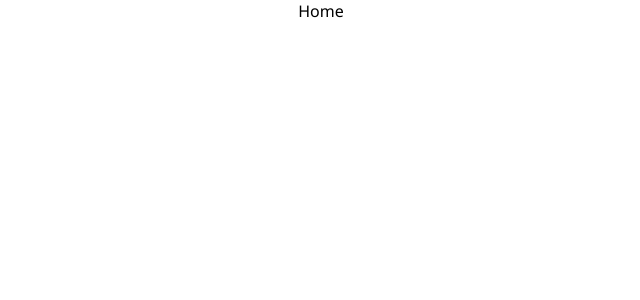
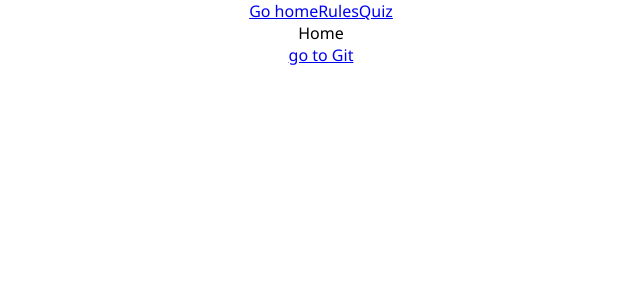
Before and after one commit to IvanovKS/just_a_quiz, a React (Create React App) app: page / in a window 1280 px wide. Shown: the top 300 px of the page, without its empty margins (319-959 px from the left). Built offline with nearby package versions, Linux system fonts and the light colour scheme.

Commit message:
Add main layout, header and footer

```diff
--- a/src/App.jsx
+++ b/src/App.jsx
@@ -4,16 +4,19 @@
 import Quiz from './pages/Quiz';
 import Rules from './pages/Rules';
 import NotFound from './pages/NotFound';
+import MainLayout from './layouts/MainLayout';
 
 function App() {
   return (
     <BrowserRouter>
       <div className="app">
         <Routes>
-          <Route path="/" index element={<Home />} />
-          <Route path="quiz" element={<Quiz />} />
-          <Route path="rules" element={<Rules />} />
-          <Route path="*" element={<NotFound />} />
+          <Route path="/" element={<MainLayout />}>
+            <Route index element={<Home />} />
+            <Route path="quiz" element={<Quiz />} />
+            <Route path="rules" element={<Rules />} />
+            <Route path="*" element={<NotFound />} />
+          </Route>
         </Routes>
       </div>
     </BrowserRouter>
--- /dev/null
+++ b/src/components/Footer.jsx
@@ -0,0 +1,14 @@
+import React from 'react';
+import { Link } from 'react-router-dom';
+
+function Footer() {
+  return (
+    <footer>
+      <Link to="https://github.com/IvanovKS" target="_blank">
+        go to Git
+      </Link>
+    </footer>
+  );
+}
+
+export default Footer;
--- /dev/null
+++ b/src/components/Header.jsx
@@ -0,0 +1,16 @@
+import React from 'react';
+import { NavLink } from 'react-router-dom';
+
+function Header() {
+  return (
+    <nav>
+      <NavLink to="/" end>
+        Go home
+      </NavLink>
+      <NavLink to="/rules">Rules</NavLink>
+      <NavLink to="/quiz">Quiz</NavLink>
+    </nav>
+  );
+}
+
+export default Header;
--- /dev/null
+++ b/src/layouts/MainLayout.jsx
@@ -0,0 +1,18 @@
+import React from 'react';
+import { Outlet } from 'react-router-dom';
+import Header from '../components/Header';
+import Footer from '../components/Footer';
+
+function MainLayout() {
+  return (
+    <>
+      <Header />
+      <main>
+        <Outlet />
+      </main>
+      <Footer />
+    </>
+  );
+}
+
+export default MainLayout;
```
